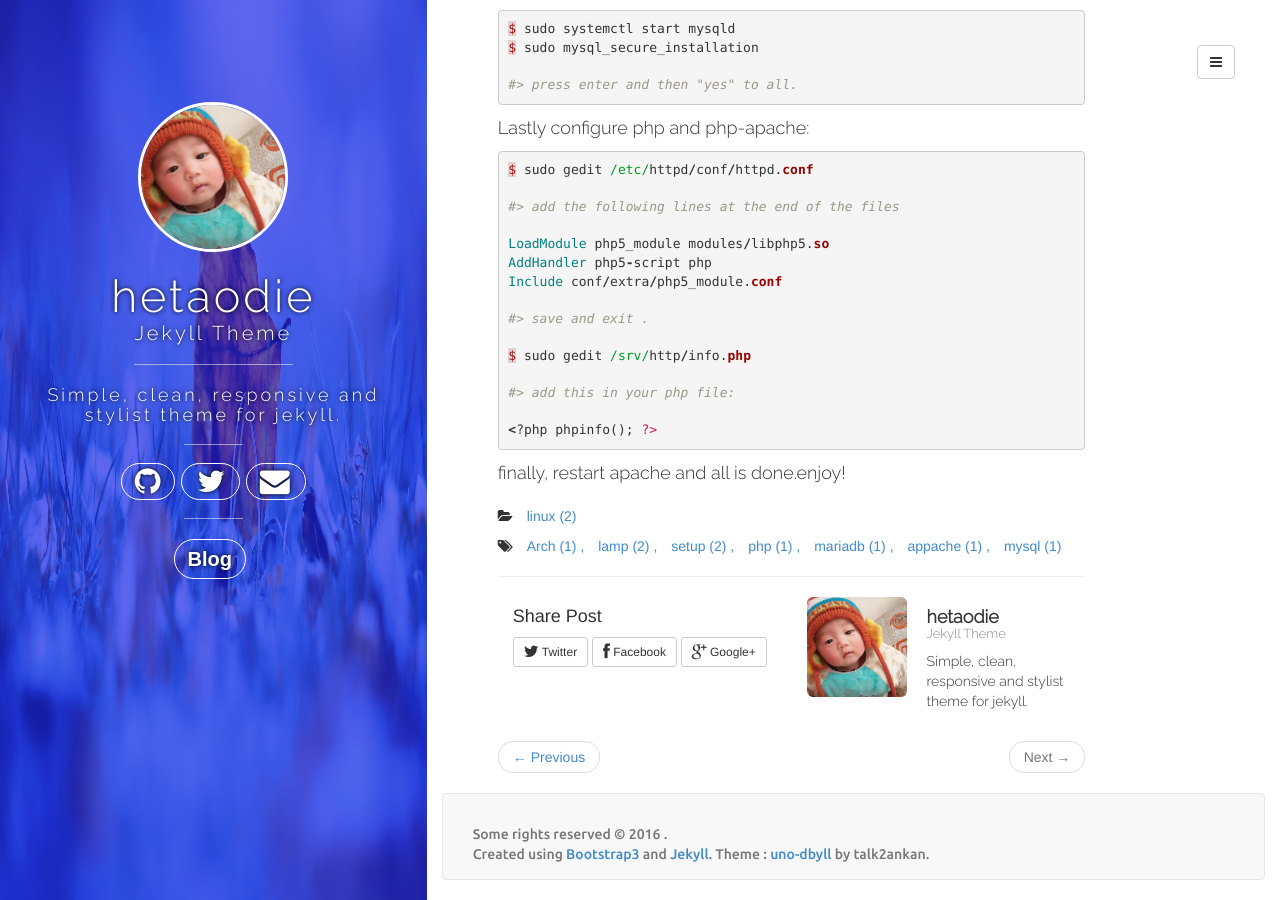
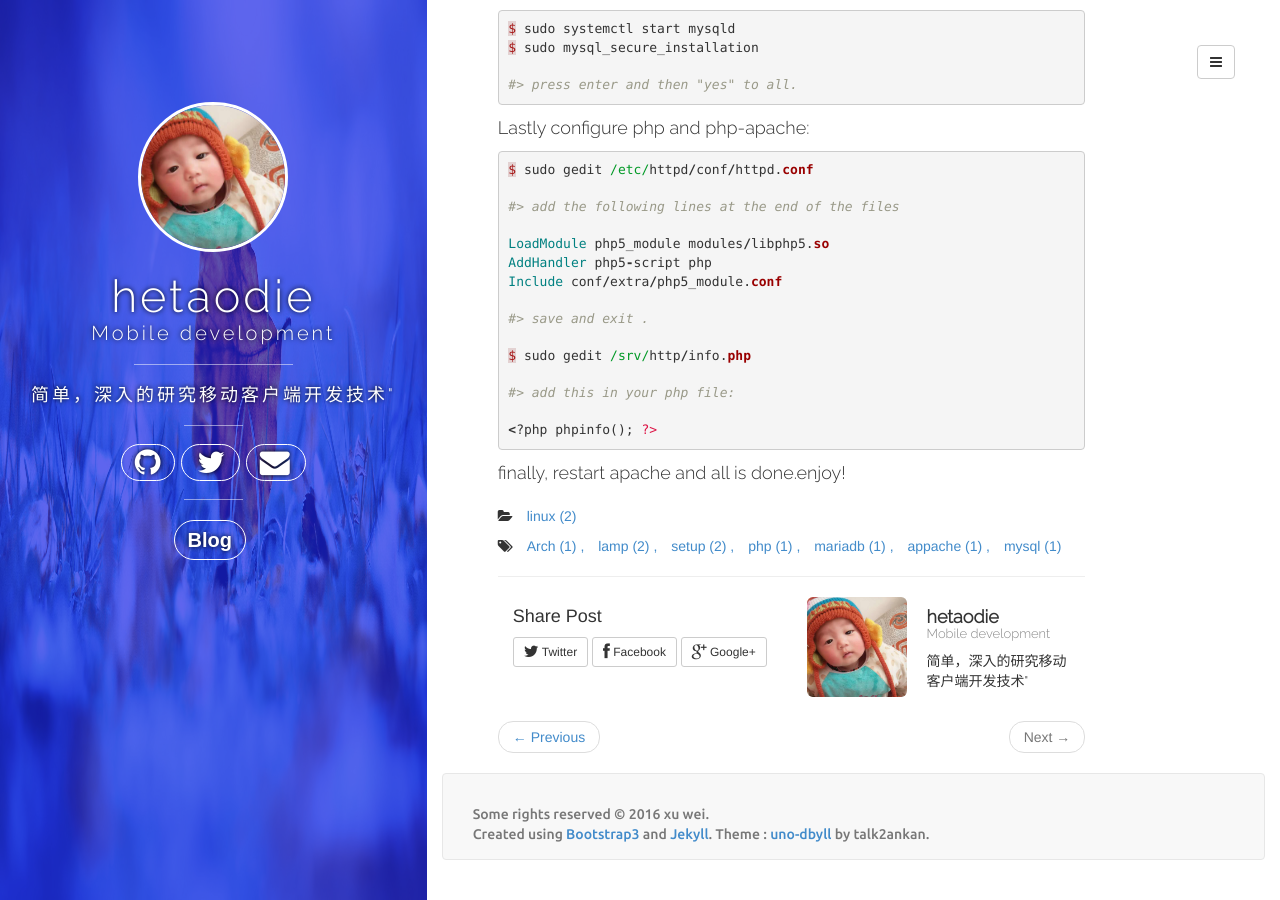
Before and after one commit to hetaodie/hetaodie.github.io, a Jekyll site: the page built from _posts/2013-11-03-lamp-installation-on-Arch.md, in a window 1280 px wide and 900 px high, scrolled down 945 px. Built offline with Jekyll 4.4.1, drawn with Linux system fonts in a browser that asks for light colours; nearby versions of some CDN libraries; comment, search, counter and statistics services are not loaded.

Commit message:
设置基本的主题

```diff
--- a/_config.yml
+++ b/_config.yml
@@ -1,7 +1,5 @@
-# This is the default format.
-# For more see: http://jekyllrb.com/docs/permalinks/
+
 permalink: /:title
-# https://help.github.com/articles/migrating-your-pages-site-from-maruku
 markdown: kramdown
 
 highlighter: pygments
@@ -22,12 +20,12 @@ title : hetaodie
 
 
 author:
-  name:
-  role: Jekyll Theme
-  email: support@ankanbiswas.in
-  github: talk2ankan
-  twitter: talk2ankan
-  facebook: talk2ankan
+  name: xu wei
+  role: Mobile development
+  email: hetaodie@gmail.com
+  github: hetaodie
+  twitter: hetaodie
+  facebook: hetaodie
   googleplus: +AnkanBiswasWorkspace
-  bio: "Simple, clean, responsive and stylist theme for jekyll. "
+  bio: 简单，深入的研究移动客户端开发技术"
   uno-dbyll: http://hetaodie.github.io/uno-dbyll.png
```
